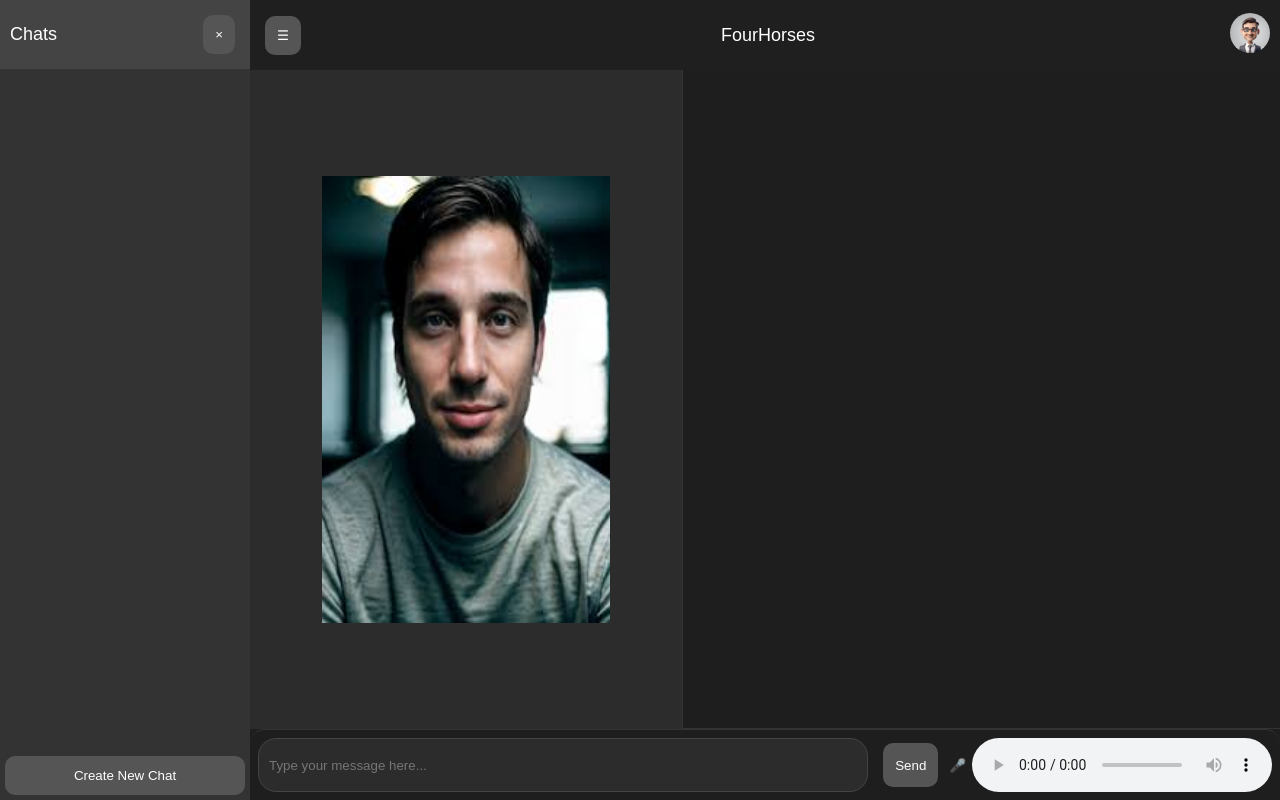
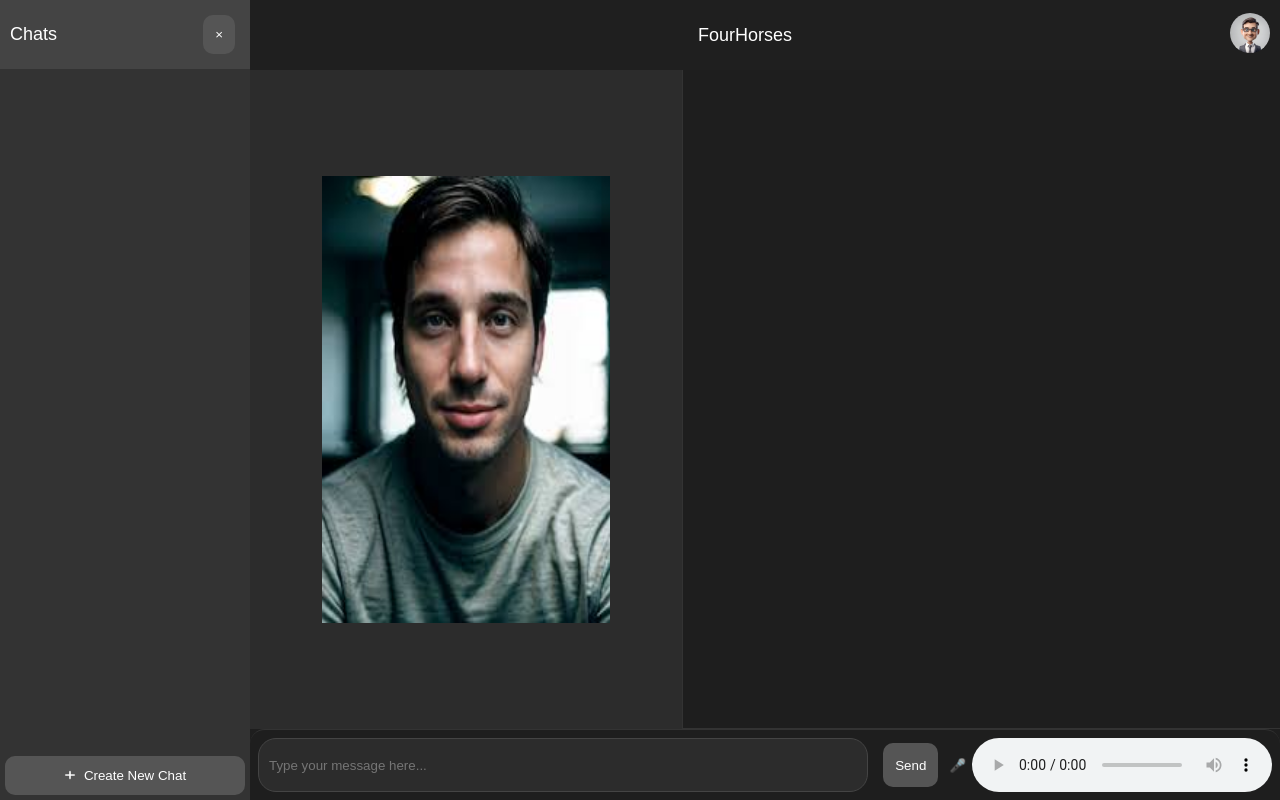
Before and after one commit to TINOREJI/CHIRAG, a Flask app: page / in a window 1280 px wide. Run offline with Flask 3, Linux system fonts and the light colour scheme.

Commit message:
bugs-cleared

```diff
--- a/app/routes.py
+++ b/app/routes.py
@@ -9,7 +9,7 @@
 main = Blueprint('main', __name__)
 
 # Load the model when the app starts
-model = load_model(os.path.join(os.path.dirname(__file__), 'model', 'model.h5'))
+#model = load_model(os.path.join(os.path.dirname(__file__), 'model', 'model.h5'))
 
 def translate_to_eng(text):
     # Implement actual translation logic here
--- a/app/static/css/styles.css
+++ b/app/static/css/styles.css
@@ -68,6 +68,12 @@
 
 .new-chat-btn:hover, .toggle-sidebar-btn:hover, #send-button:hover {
     background-color: #777;
+}
+
+.addNew{
+    height: 10px;
+    width: 12px;
+    padding-right: 8px;
 }
 
 .chat-container {
@@ -203,7 +209,7 @@
     display: none;
 }
 
-.toggle-sidebar-btn.hidden {
+.toggle-sidebar-btn.hidden2 {
     display: none;
 }
 
--- a/app/static/js/scripts.js
+++ b/app/static/js/scripts.js
@@ -9,12 +9,14 @@
     const chatList = document.getElementById('chat-list');
     const voiceButton = document.getElementById('voice-button');
     const audioPlayback = document.getElementById('audio-playback');
+    const toggleSidebar=document.getElementById('toggle-sidebar-btn');
     let chatCount = 1;
 
     toggleSidebarButton.addEventListener('click', toggleSide);
 
     function toggleSide() {
-        sidebar.classList.toggle('hidden');
+        sidebar.classList.add('hidden');
+        showSidebarButton.classList.remove('hidden2');
         if (sidebar.classList.contains('hidden')) {
             chatContainer.style.width = '100%';
             showSidebarButton.style.display = 'block';  // Show the button to reopen the sidebar
@@ -26,14 +28,16 @@
 
     showSidebarButton.addEventListener('click', () => {
         sidebar.classList.remove('hidden');
+        showSidebarButton.classList.add('hidden2');
         chatContainer.style.width = 'calc(100% - 250px)';
         showSidebarButton.style.display = 'none';  // Hide the button as the sidebar is open
     });
 
+
     newChatButton.addEventListener('click', () => {
         const newChatItem = document.createElement('div');
         newChatItem.classList.add('chat-list-item');
-        newChatItem.textContent = 'New Chat';
+        newChatItem.textContent = `New Chat ${chatCount}`;
         chatList.appendChild(newChatItem);
     });
 
--- a/app/templates/index.html
+++ b/app/templates/index.html
@@ -17,12 +17,12 @@
             <div class="sidebar-content" id="chat-list">
                 <!-- List of chats will go here -->
             </div>
-            <button id="new-chat-button" class="new-chat-btn">Create New Chat</button>
+            <button id="new-chat-button" class="new-chat-btn"><img src="{{ url_for('static', filename='assests/add-30.png') }}" alt="addCreateButton" class="addNew">Create New Chat</button>
         </div>
         <div class="chat-container">
             <div class="navbar">
                 <div class="toggle" id="toggle">
-                    <button id="show-sidebar" class="toggle-sidebar-btn">&#9776;</button>
+                    <button id="show-sidebar" class="toggle-sidebar-btn hidden2">&#9776;</button>
                 </div>
                 <div class="navbar-title">FourHorses</div>
                 <div class="account-dropdown">
```
Also changed, not shown: app/static/assests/add-30.png (added).
